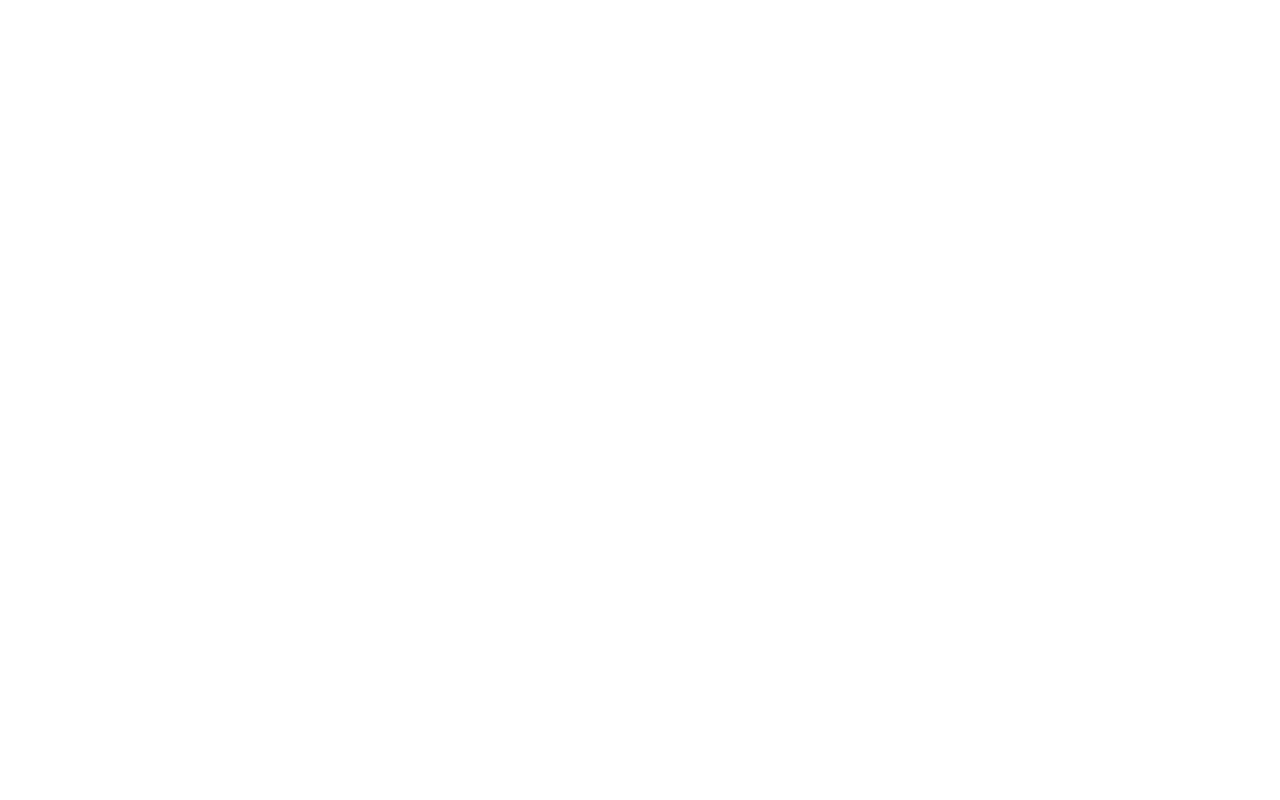
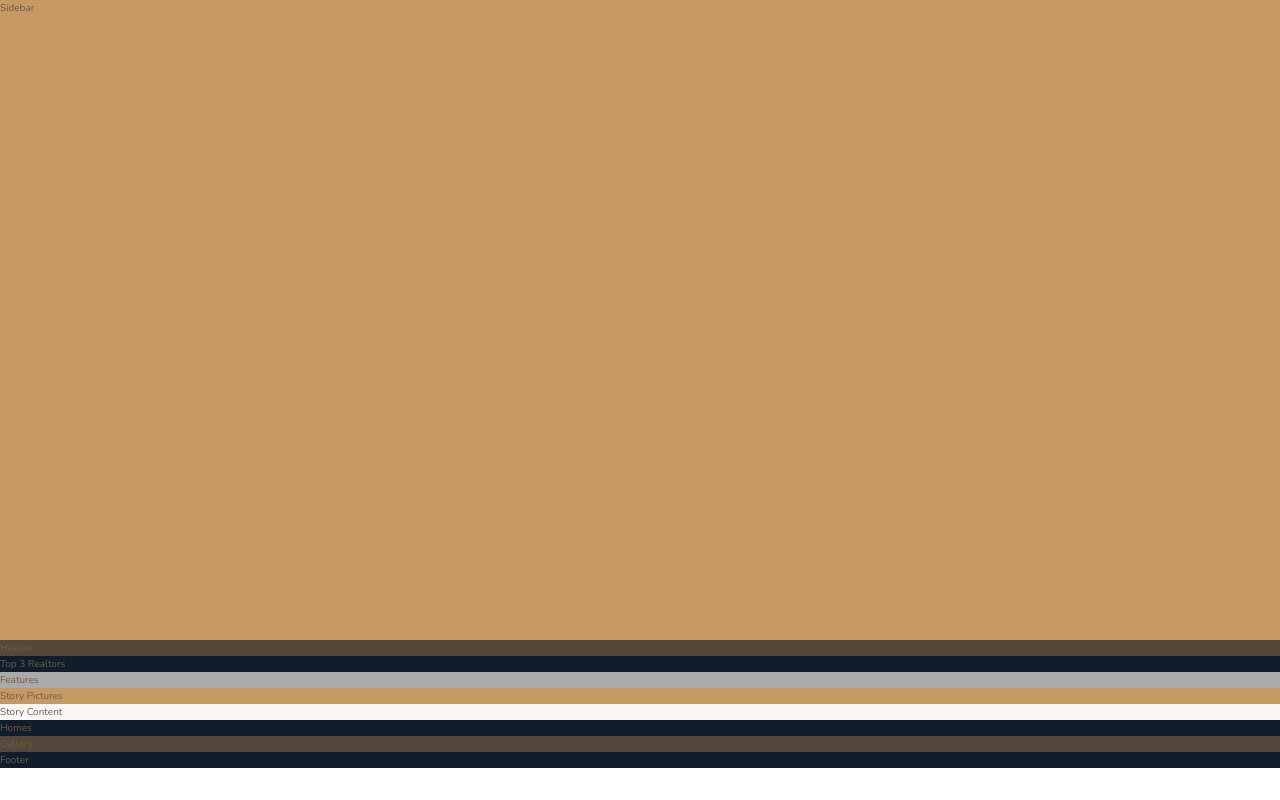
Before and after one commit to KatrinaTom/CSS-Grid-Practice, a website: page index.html in a window 1280 px wide. Drawn offline with nearby package versions, Linux system fonts and the light colour scheme.

Commit message:
set up grid layout

```diff
--- a/index.html
+++ b/index.html
@@ -12,5 +12,32 @@
         <title>nexter &mdash; your home, your freedom</title>
     </head>
     <body class="container">
+        <div class="sidebar">
+            Sidebar
+        </div>
+        <header class="header">
+            Header
+        </header>
+        <div class="realtors">
+            Top 3 Realtors
+        </div>
+        <section class="features">
+            Features
+        </section>
+        <div class="story__pictures">
+            Story Pictures
+        </div>
+        <div class="story__content">
+            Story Content
+        </div>
+        <section class="homes">
+            Homes
+        </section>
+        <section class="gallery">
+            Gallery
+        </section>
+        <footer class="footer">
+            Footer
+        </footer>
     </body>
 </html>
--- a/sass/_base.scss
+++ b/sass/_base.scss
@@ -33,3 +33,8 @@ body {
     font-weight: 300;
     line-height: 1.6;
 }
+
+.container {
+    display: grid;
+    grid-template-rows: 80vh min-content;
+}
--- a/sass/_features.scss
+++ b/sass/_features.scss
@@ -0,0 +1,3 @@
+.features {
+    background-color: $color-grey-light-2;
+}
--- a/sass/_footer.scss
+++ b/sass/_footer.scss
@@ -0,0 +1,3 @@
+.footer {
+    background-color: $color-secondary;
+}
--- a/sass/_gallery.scss
+++ b/sass/_gallery.scss
@@ -0,0 +1,3 @@
+.gallery {
+    background-color: $color-grey-dark-1;
+}
--- a/sass/_header.scss
+++ b/sass/_header.scss
@@ -0,0 +1,3 @@
+.header {
+    background-color: $color-grey-dark-1;
+}
--- a/sass/_homes.scss
+++ b/sass/_homes.scss
@@ -0,0 +1,3 @@
+.homes {
+    background-color: $color-secondary;
+}
--- a/sass/_realtors.scss
+++ b/sass/_realtors.scss
@@ -0,0 +1,3 @@
+.realtors {
+    background-color: $color-secondary;
+}
--- a/sass/_sidebar.scss
+++ b/sass/_sidebar.scss
@@ -0,0 +1,3 @@
+.sidebar {
+    background-color: $color-primary;
+}
--- a/sass/_story.scss
+++ b/sass/_story.scss
@@ -0,0 +1,9 @@
+.story {
+    &__pictures {
+        background-color: $color-primary;
+    }
+
+    &__content {
+        background-color: $color-grey-light-1;
+    }
+}
```
Also changed, not shown: README.md, css/style.css, screenshots/components.png (added).
